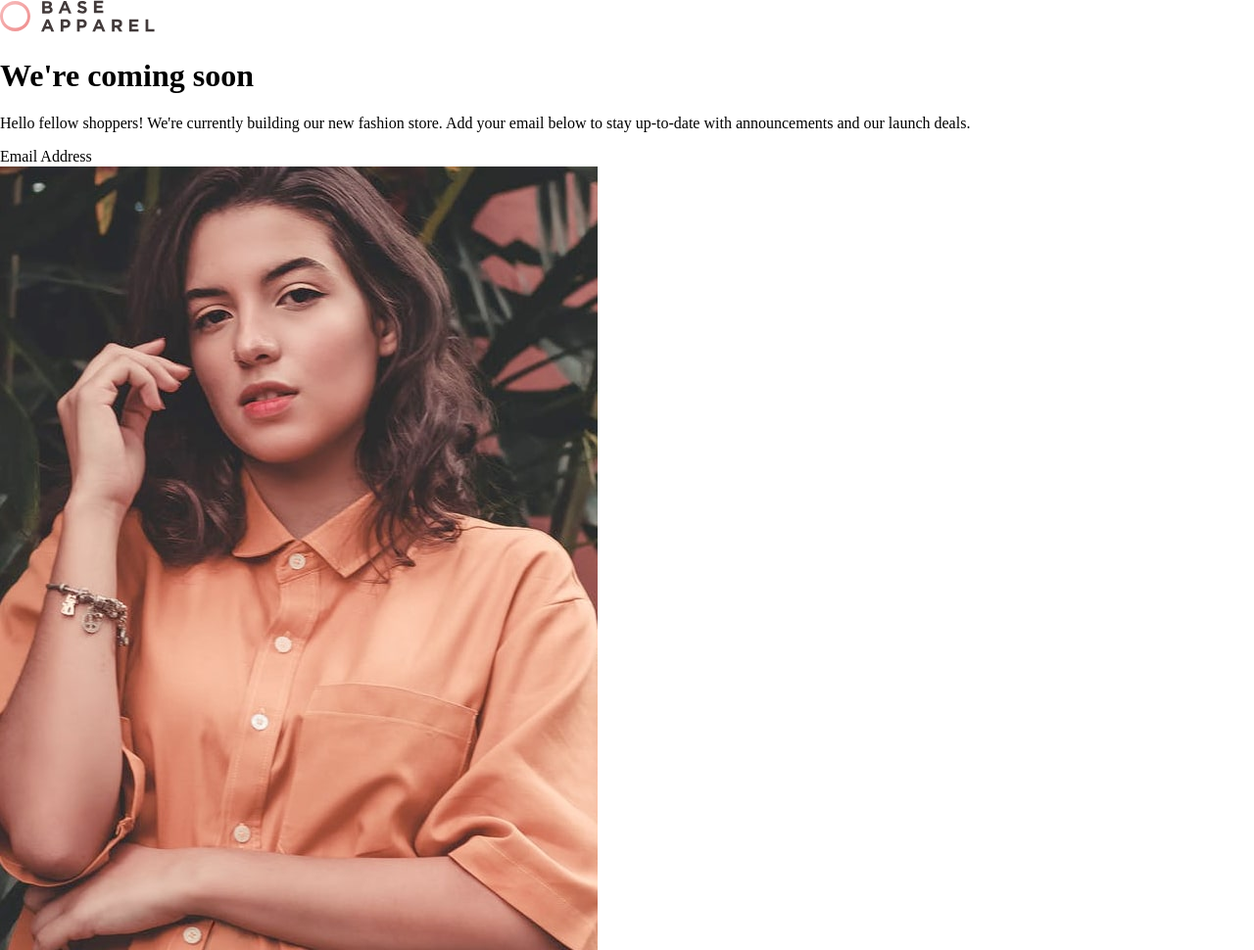
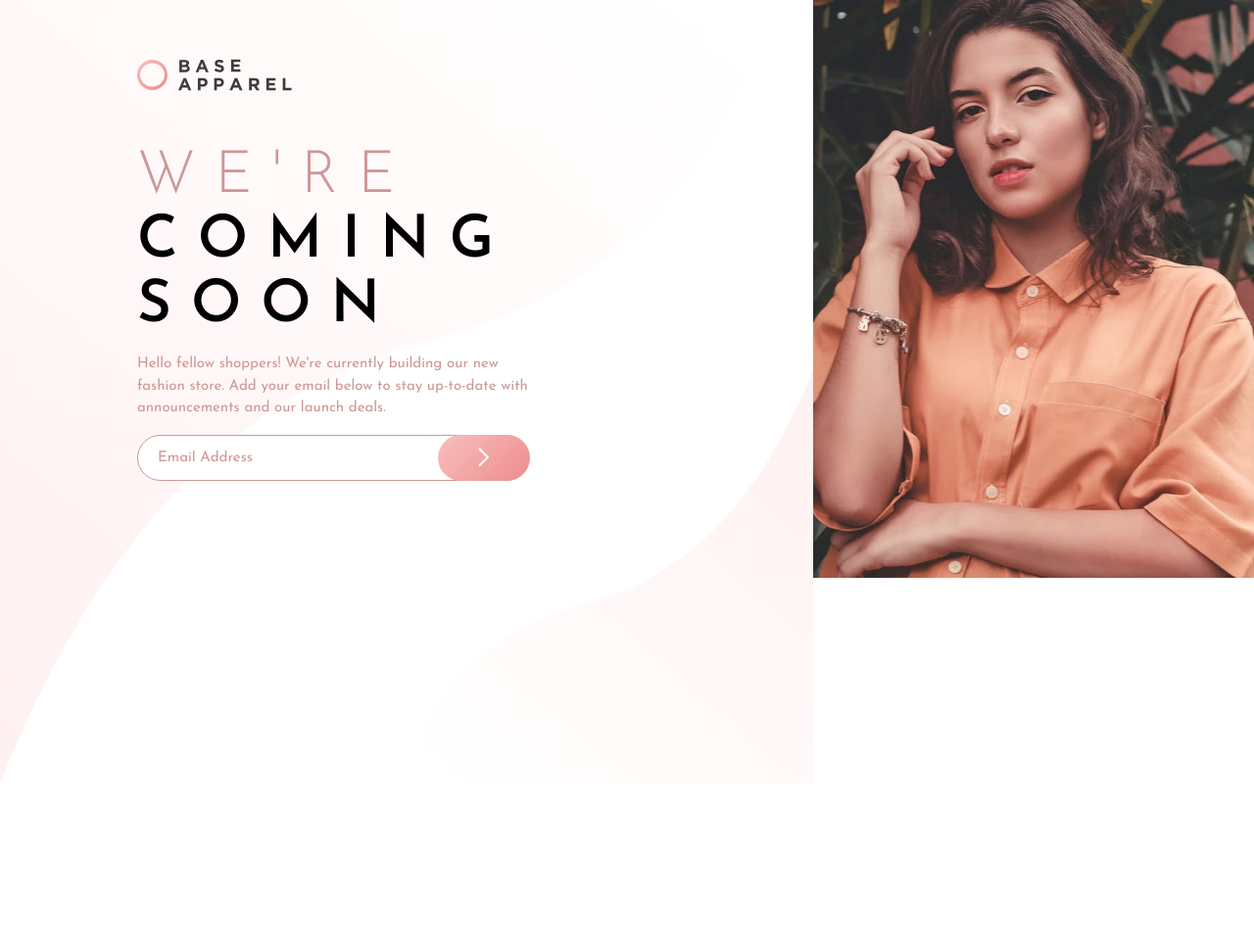
Before and after one commit to Dani237/Base-Apparel-coming-soon, a plain HTML site: page index.html in a window 1280 px wide. Shown: the whole page at 98% size. After the commit the page ends 809 px from the top, so only its background shows below. Drawn offline with Linux system fonts and the light colour scheme.

Commit message:
Feat: styles added partially

```diff
--- a/css/styles.css
+++ b/css/styles.css
@@ -0,0 +1,139 @@
+:root {
+    --d-red: hsl(0, 36%, 70%);
+    --s-red: hsl(0, 93%, 68%);
+    --d-g-red: hsl(0, 6%, 24%);
+
+    --principal-font: 'Josefin Sans', sans-serif;;
+}
+
+/* GLOBALS */
+html  {
+    box-sizing: border-box;
+    font-size: 62.5%;
+}
+*, *:before, *:after { box-sizing: inherit; }
+body {
+    font-size: 1.5rem;
+    line-height: 1.5;
+    font-family: var(--principal-font);
+}
+img { max-width: 100%; }
+h1, h2, h3 { margin: 0; }
+main {
+    display: grid;
+    grid-template-columns: (2fr, 1fr);
+    /* position: relative; */
+}
+
+/* LOGO */
+.logo {
+    grid-column: 1 / 2;
+    grid-row: 1;
+    z-index: 1;
+    position: absolute;
+    top: 6rem;
+    left: 14rem;
+}
+
+/* CONTENT */
+.content {
+    width: 830px;
+    grid-column: 1 / 2;
+    grid-row: 3;
+    z-index: 1;
+    margin-top: 6rem;
+}
+.content-camp {
+    width: 68rem;
+    padding: 5rem 14rem;
+}
+.titulo {
+    text-transform: uppercase;
+    line-height: 1.1;
+    font-size: 6rem;
+    letter-spacing: 2rem;
+}
+.titulo-red, p, .input-email, ::placeholder{ color: var(--d-red); }
+.titulo-red { font-weight: 300; }
+p { font-weight: 400; }
+
+/* PHOTO */
+.photo {
+    grid-column: 2 / 3;
+    grid-row: 1 / 7;
+}
+
+/* FONDO */
+.fondo {
+    position: absolute;
+    max-height: 80rem;
+    background-size: contain;
+    grid-column: 1 / 2;
+    grid-row: 1 / 7;
+}
+
+/* EMAIL */
+.email { position: relative; }
+.input-email {
+    border: 1px solid var(--d-red);
+    padding: 1.4rem 2rem;
+    width: 100%;
+    border-radius: 7rem;
+}
+.arrow-button {
+    display: flex;
+    justify-content: center;
+    align-items: center;
+    position: absolute;
+    width: 9.4rem;
+    height: 4.7rem;
+    background: repeating-linear-gradient(135deg, hsl(0, 80%, 86%), hsl(0, 74%, 74%));
+    border-radius: 7rem;
+    top: 0;
+    right: -0.1rem;
+    transition: all 0.2s ease;
+}
+.arrow-button:hover {
+    cursor: pointer;
+    filter: brightness(1.3);
+    box-shadow: 1px 4px 12px 3px rgba(0,0,0,0.21);
+}
+.input-email:focus {
+    padding: 1.3rem 2rem;
+    border: 2px solid var(--d-red);
+    outline: 0;
+}
+
+@media (max-width: 375px) {
+    main {
+        grid-template-columns: (1fr);
+        width: 100%;
+    }
+    .fondo {
+        width: 0;
+    }
+    .logo {
+        grid-column: 1 / 2;
+        grid-row: 1 / 2;
+        position: inherit;
+        height: 10rem;
+        padding: 3.5rem 4rem;
+    }
+    .photo {
+        grid-column: 1 / 2;
+        grid-row: 2 / 3;
+        background-image: url(../images/hero-mobile.jpg);
+        background-repeat: no-repeat;
+        background-size: contain;
+        max-width: 100%;
+        height: 30rem;
+    }
+    .photo img {
+        width: 0;
+    }
+    .content {
+        grid-column: 1 / 2;
+        grid-row: 3 / 4;
+        max-width: 90%;
+    }
+}
--- a/index.html
+++ b/index.html
@@ -19,16 +19,25 @@
 <body>
 
   <main>
+    <div class="fondo">
+      <img src="images/bg-pattern-desktop.svg" alt="fondo">
+    </div>
     <div class="logo">
       <img src="images/logo.svg" alt="Logo">
     </div>
     <section class="content">
-      <h1><span>We're</span> coming soon</h1>
-      <p>Hello fellow shoppers! We're currently building our new fashion store.
+      <div class="content-camp">
+        <h1 class="titulo"><span class="titulo-red">We're</span> <br> coming soon</h1>
+        <p>Hello fellow shoppers! We're currently building our new fashion store.
         Add your email below to stay up-to-date with announcements and our launch deals.</p>
-      <div class="input-email">
-        Email Address
+        <div class="email">
+          <input class="input-email" type="email" name="mail" id="email-text" placeholder="Email Address">
+          <div class="arrow-button">
+            <img src="images/icon-arrow.svg" alt="arrow icon">
+          </div>
+        </div>
       </div>
+
     </section>
     <div class="photo">
       <img src="images/hero-desktop.jpg" alt="Hero">
```
